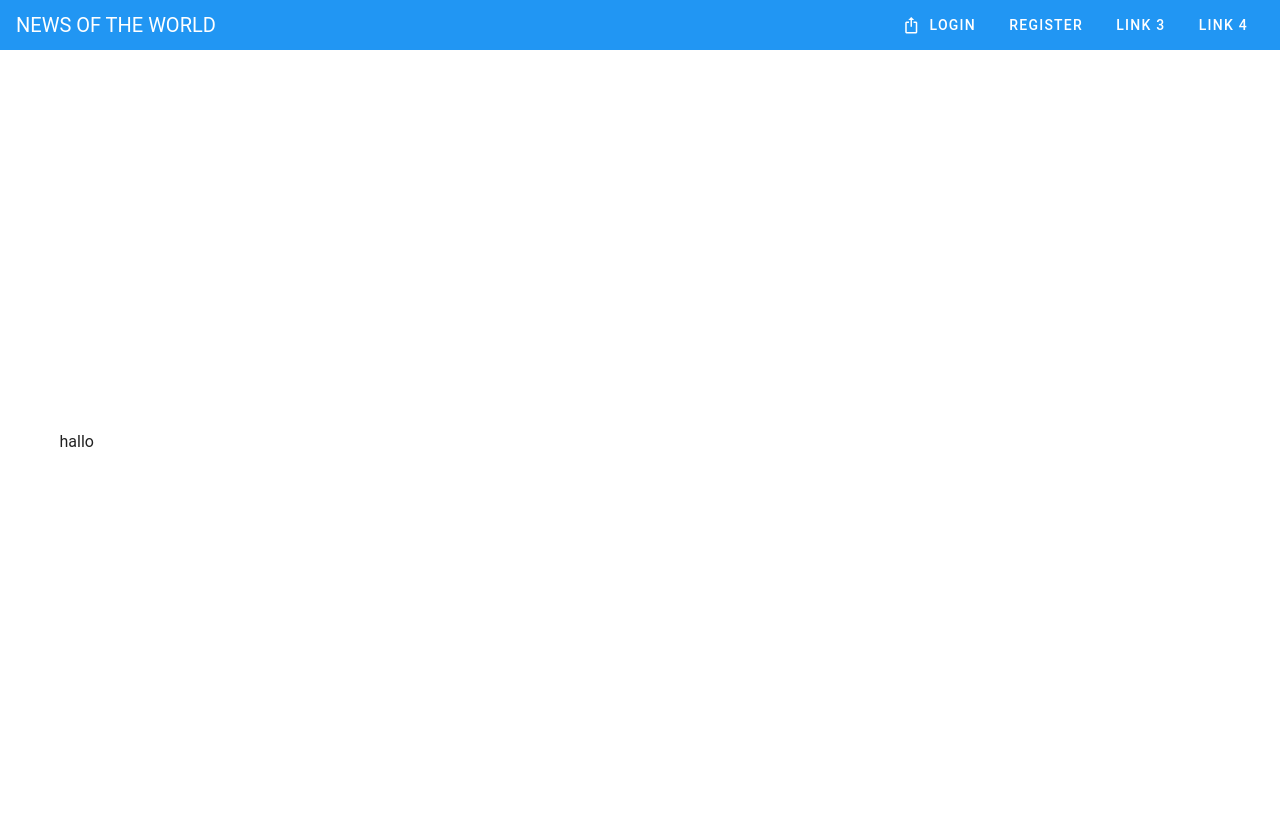
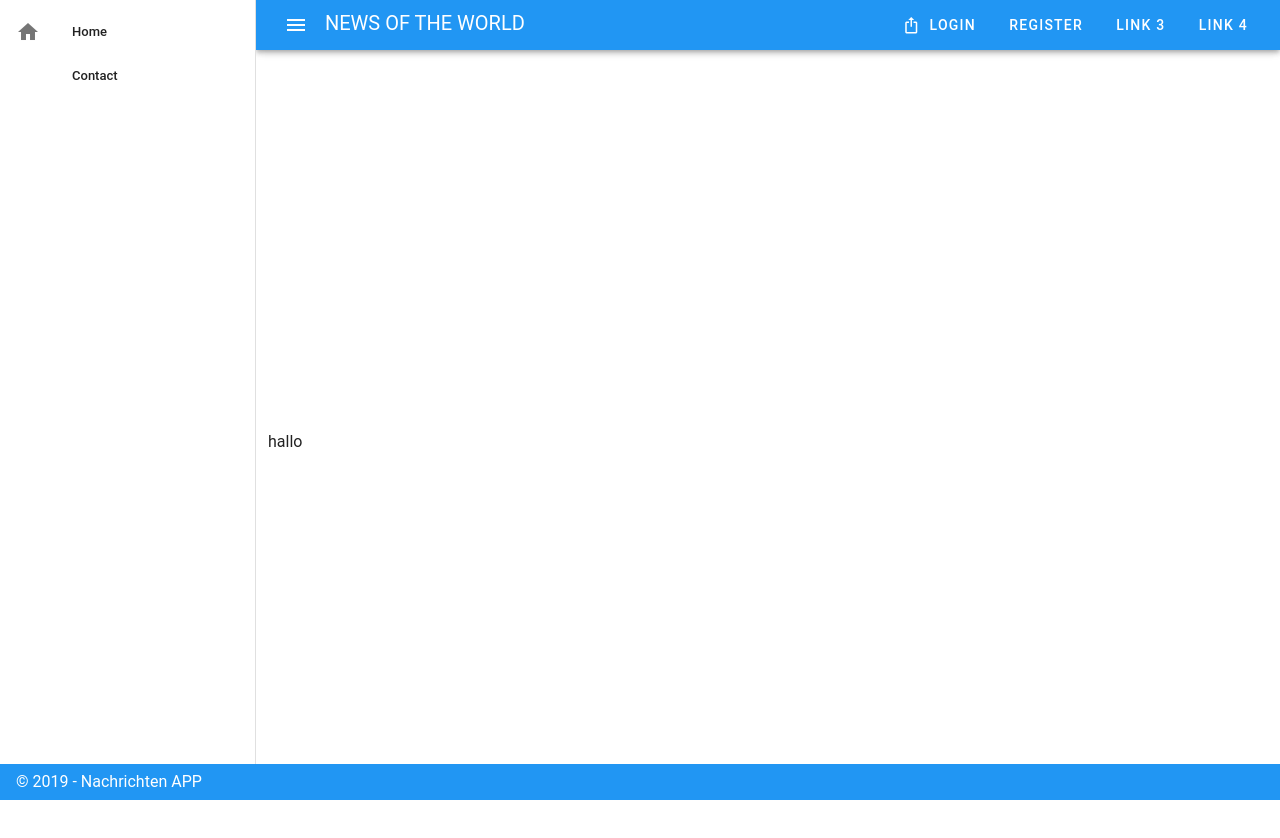
Before and after one commit to hfu-gis/Xi, a Vue app: page /#/home in a window 1280 px wide. Shown: the top 838 px of the page. Built offline with nearby package versions, Linux system fonts and the light colour scheme; a small style sheet from the web is missing.

Commit message:
Sidebar hinzufefügt

```diff
--- a/src/App.vue
+++ b/src/App.vue
@@ -1,10 +1,40 @@
 <template>
   <v-app>
-    <v-toolbar app
+    <v-navigation-drawer
+            src=""
+            v-model="drawer"
+            app
+    >
+      <v-list dense>
+        <v-list-item link>
+          <v-list-item-action>
+            <v-icon>mdi-home</v-icon>
+          </v-list-item-action>
+          <v-list-item-content>
+            <v-list-item-title>Home</v-list-item-title>
+          </v-list-item-content>
+        </v-list-item>
+        <v-list-item link>
+          <v-list-item-action>
+            <v-icon>mdi-contact-mail</v-icon>
+          </v-list-item-action>
+          <v-list-item-content>
+            <v-list-item-title>Contact</v-list-item-title>
+          </v-list-item-content>
+        </v-list-item>
+      </v-list>
+    </v-navigation-drawer>
+
+
+
+
+
+    <v-app-bar app
                color="primary"
                dark
                 height="50">
       <v-toolbar-title left>
+        <v-app-bar-nav-icon @click.stop="drawer = !drawer" />
         NEWS OF THE WORLD
       </v-toolbar-title>
       <v-spacer/>
@@ -16,11 +46,19 @@
         <v-btn text to="/BeiträgeAnzeigen">Link 4</v-btn>
       </v-toolbar-items>
 
-    </v-toolbar>
+    </v-app-bar>
 
     <v-main>
       <router-view />
     </v-main>
+
+    <v-footer
+            color="primary"
+            app
+    >
+      <span class="white--text">&copy; 2019 - Nachrichten APP</span>
+    </v-footer>
+
   </v-app>
 </template>
 
@@ -36,6 +74,7 @@ export default {
   },
 
   data: () => ({
+    drawer: null,
     //
   }),
   created() {
--- a/src/components/Home.vue
+++ b/src/components/Home.vue
@@ -1,8 +1,6 @@
 <template>
     <v-app id="login">
-    <v-container
-            class="fill-height"
-            >
+    <v-container class="fill-height">
         <v-row
         >
             <v-col
--- a/src/components/login1.vue
+++ b/src/components/login1.vue
@@ -49,6 +49,9 @@
 
                     <v-btn color="primary" dark large class="ml-5">Login <v-icon right>mdi-arrow-right</v-icon> </v-btn>
 
+                <v-row>
+                     <v-btn large color="warning" dark class="mx-5">Create new Acc!<v-icon right>mdi-arrow-right</v-icon> </v-btn>
+                </v-row>
             </v-form>
             </v-card-text>
         </v-card>
--- a/src/views/register.vue
+++ b/src/views/register.vue
@@ -83,8 +83,24 @@
                                     outlined
                             ></v-text-field>
 
+                            <v-row>
+                                <v-checkbox
+                                        v-model="checkbox"
+                                        :rules="[v => !!v || 'You must agree to continue!']"
+                                        label="Agree to our Privacy policy!"
+                                        class="mx-8"
+                                        required
+                                ></v-checkbox>
 
+                                <v-checkbox
+                                        v-model="checkbox"
+                                        label="Get mails!"
+                                        class="mr-5"
+                                        required
+                                ></v-checkbox>
+                            </v-row>
 
+                            <v-btn color="primary" dark large class="ml-5 ">Register<v-icon right>mdi-arrow-right</v-icon> </v-btn>
                             <v-btn color="primary" dark large class="ml-5 ">Register<v-icon right>mdi-arrow-right</v-icon> </v-btn>
 
                         </v-form>
```
